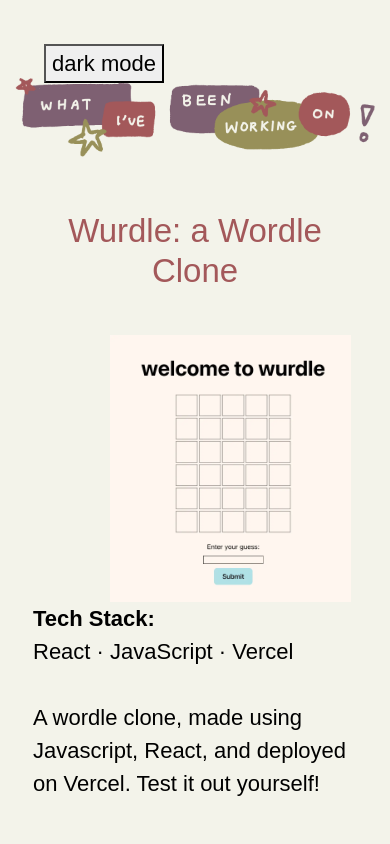
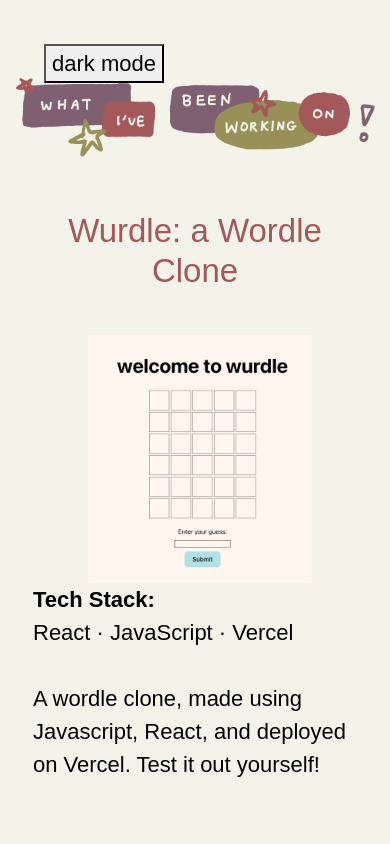
Before and after one commit to ejeankuo/ejean-s-website, a React (Create React App) app: page /projects in a window 390 px wide. Shown: the top 844 px of the page. Built offline with nearby package versions, Linux system fonts and the light colour scheme; a web font is replaced by a local one.

Commit message:
fix uneven margins on  homepage and project pages

```diff
--- a/src/App.css
+++ b/src/App.css
@@ -190,6 +190,7 @@ a:hover {
 @media (max-width: 520px) {
   .card { padding: 1.25rem; }
   .resume-actions { flex-direction: column; }
+  .home-container { padding: 1rem 0; }
 }
 
 @media (max-width: 600px) {
--- a/src/pages/projectspage.css
+++ b/src/pages/projectspage.css
@@ -28,7 +28,7 @@
     padding: 1.2rem;
     width: 100%;
     height: auto;
-    margin :0;
+    margin: 0;
 }
 
 .project-image-wurdle {
@@ -67,4 +67,9 @@
     .projects-heading {
       width: 100%;
     }
+    .project-image-wurdle {
+      padding-left: 4rem;
+      width: 80%;
+      height: auto;
+    }
   }
```
